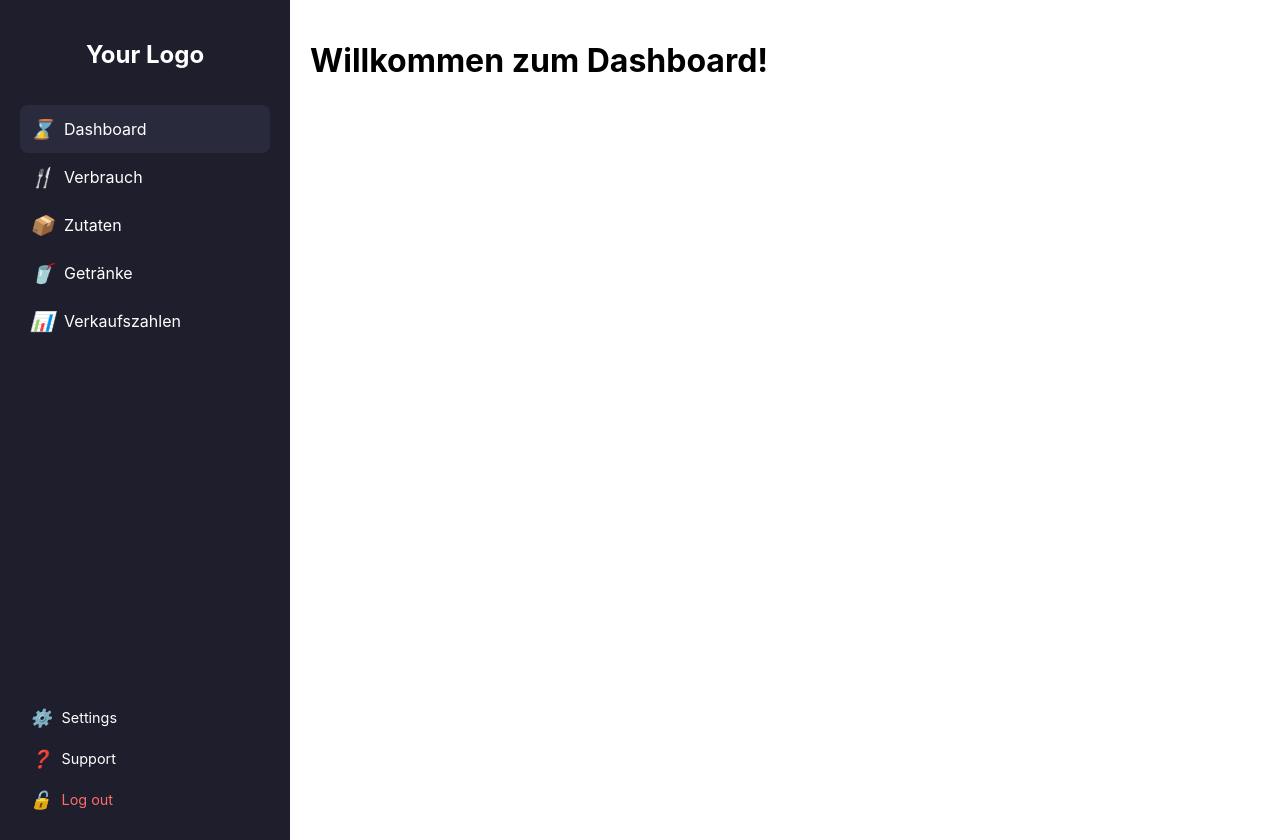
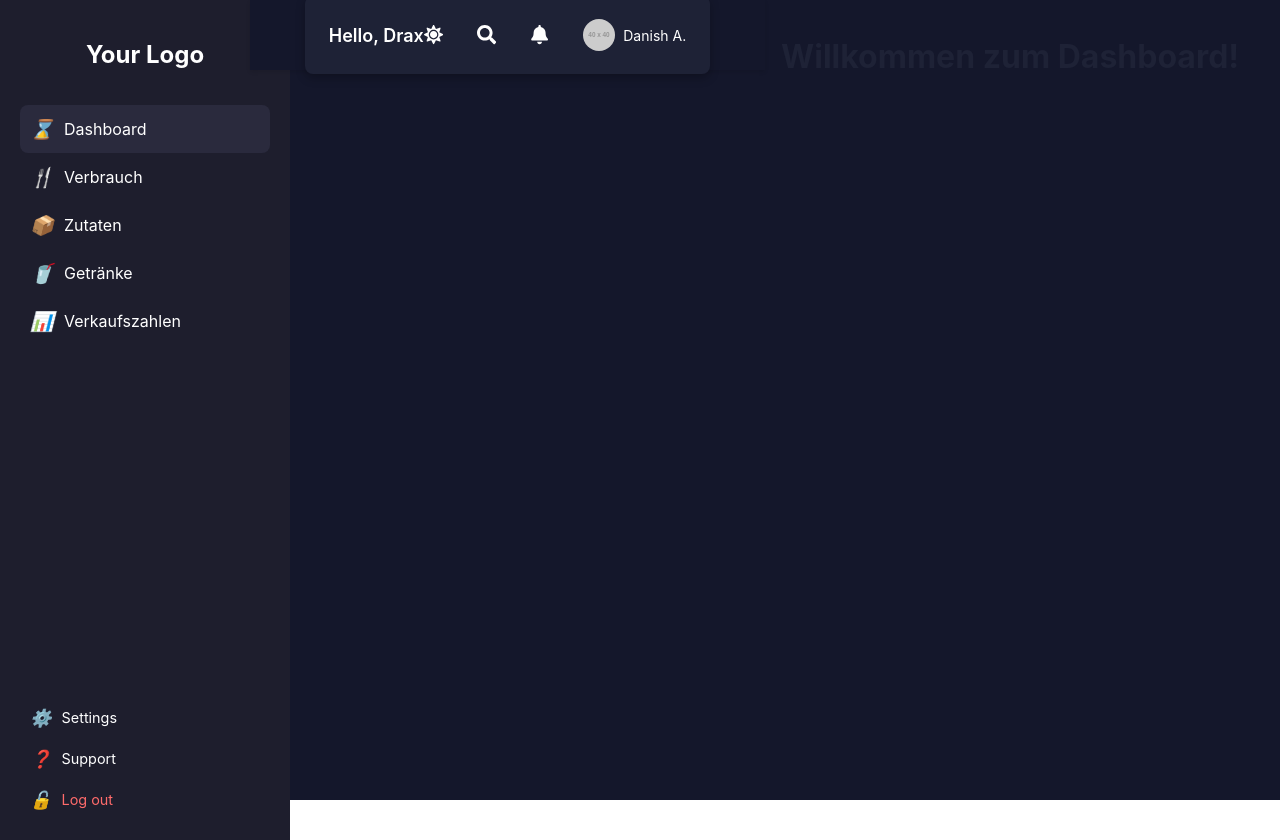
Before and after one commit to supotsu-no-ochaya/business-intelligence, a React (Create React App) app in the folder frontend/frontend/: page / in a window 1280 px wide. Built offline with nearby package versions, Linux system fonts and the light colour scheme.

Commit message:
header init (layout imperfect)

```diff
--- a/frontend/frontend/package.json
+++ b/frontend/frontend/package.json
@@ -8,6 +8,7 @@
     "@testing-library/user-event": "^13.5.0",
     "react": "^18.3.1",
     "react-dom": "^18.3.1",
+    "react-icons": "^5.3.0",
     "react-scripts": "5.0.1",
     "web-vitals": "^2.1.4"
   },
--- a/frontend/frontend/src/App.css
+++ b/frontend/frontend/src/App.css
@@ -1,38 +1,33 @@
-.App {
-  text-align: center;
+/* App Layout */
+.app {
+  display: flex;
+  flex-direction: row; /* Horizontale Anordnung von Sidebar und Hauptinhalten */
+  height: 100vh; /* Vollständige Höhe der Ansicht */
+  background-color: #14172b; /* Hintergrundfarbe des gesamten Dashboards */
 }
 
-.App-logo {
-  height: 40vmin;
-  pointer-events: none;
+/* Sidebar */
+.app-sidebar {
+  width: 250px; /* Breite der Sidebar */
+  height: 100%; /* Volle Höhe einnehmen */
+  background-color: #14172b; /* Hintergrundfarbe der Sidebar */
 }
 
-@media (prefers-reduced-motion: no-preference) {
-  .App-logo {
-    animation: App-logo-spin infinite 20s linear;
-  }
+/* Header */
+.app-header {
+  flex: 1; /* Nimmt den verbleibenden Platz ein */
+  height: 70px; /* Höhe des Headers */
+  background-color: #14172b; /* Hintergrundfarbe des Headers */
+  display: flex;
+  align-items: center;
+  justify-content: center; /* Zentriert den Inhalt im Header */
+  padding: 0 1rem;
+  box-shadow: 0 2px 4px rgba(0, 0, 0, 0.1);
 }
 
-.App-header {
-  background-color: #282c34;
-  min-height: 100vh;
-  display: flex;
-  flex-direction: column;
-  align-items: center;
-  justify-content: center;
-  font-size: calc(10px + 2vmin);
-  color: white;
+/* Dashboard Content */
+.dashboard {
+  flex: 1; /* Nimmt den verbleibenden Platz ein */
+  padding: 1rem;
+  color: #1e2236; /* Standard-Textfarbe */
 }
-
-.App-link {
-  color: #61dafb;
-}
-
-@keyframes App-logo-spin {
-  from {
-    transform: rotate(0deg);
-  }
-  to {
-    transform: rotate(360deg);
-  }
-}
--- a/frontend/frontend/src/App.js
+++ b/frontend/frontend/src/App.js
@@ -1,15 +1,27 @@
 import React from 'react';
-import Sidebar from './components/Sidebar'; // Sidebar importieren
+import './App.css';
+import Sidebar from './components/Sidebar';
+import Header from './components/Header';
 
 function App() {
   return (
-    <div style={{ display: 'flex' }}>
-      <Sidebar />
-      <div style={{ flex: 1, padding: '20px' }}>
+    <div className="app">
+      {/* Sidebar Container */}
+      <aside className="app-sidebar">
+        <Sidebar />
+      </aside>
+
+
+      {/* Header Container */}
+      <header className="app-header">
+        <Header />
+      </header>
+
+      {/* Dashboard Content */}
+      <div className="dashboard">
         <h1>Willkommen zum Dashboard!</h1>
       </div>
     </div>
   );
 }
-
 export default App;
--- /dev/null
+++ b/frontend/frontend/src/components/Header.css
@@ -0,0 +1,44 @@
+.top-bar {
+    display: flex;
+    justify-content: space-between;
+    align-items: center;
+    background-color: #1E2236;
+    padding: 1rem 1.5rem;
+    border-radius: 0.5rem;
+    box-shadow: 0px 4px 10px rgba(0, 0, 0, 0.25);
+  }
+
+  .top-bar h1 {
+    color: #fff;
+    font-size: 1.125rem;
+    font-weight: 600;
+  }
+
+  .top-bar .right-section {
+    display: flex;
+    align-items: center;
+    gap: 1.5rem;
+  }
+
+  .top-bar .icon {
+    color: #fff;
+    cursor: pointer;
+  }
+
+  .top-bar .profile {
+    display: flex;
+    align-items: center;
+    gap: 0.5rem;
+    cursor: pointer;
+  }
+
+  .top-bar .profile img {
+    width: 2rem;
+    height: 2rem;
+    border-radius: 50%;
+  }
+
+  .top-bar .profile span {
+    color: #fff;
+    font-size: 0.875rem;
+  }
--- /dev/null
+++ b/frontend/frontend/src/components/Header.jsx
@@ -0,0 +1,31 @@
+import React from 'react';
+import './Header.css';
+import { FaSun, FaSearch, FaBell } from 'react-icons/fa';
+
+const TopBar = () => {
+  return (
+    <div className="top-bar">
+      {/* Linker Abschnitt */}
+      <h1>Hello, Drax</h1>
+
+      {/* Rechter Abschnitt */}
+      <div className="right-section">
+        {/* Icons */}
+        <FaSun className="icon" />
+        <FaSearch className="icon" />
+        <FaBell className="icon" />
+
+        {/* Benutzerprofil */}
+        <div className="profile">
+          <img
+            src="https://via.placeholder.com/40" // Avatar-URL ersetzen
+            alt="User Avatar"
+          />
+          <span>Danish A.</span>
+        </div>
+      </div>
+    </div>
+  );
+};
+
+export default TopBar;
```
Also changed, not shown: 1 other file (tests, documents, lock files or other folders).
